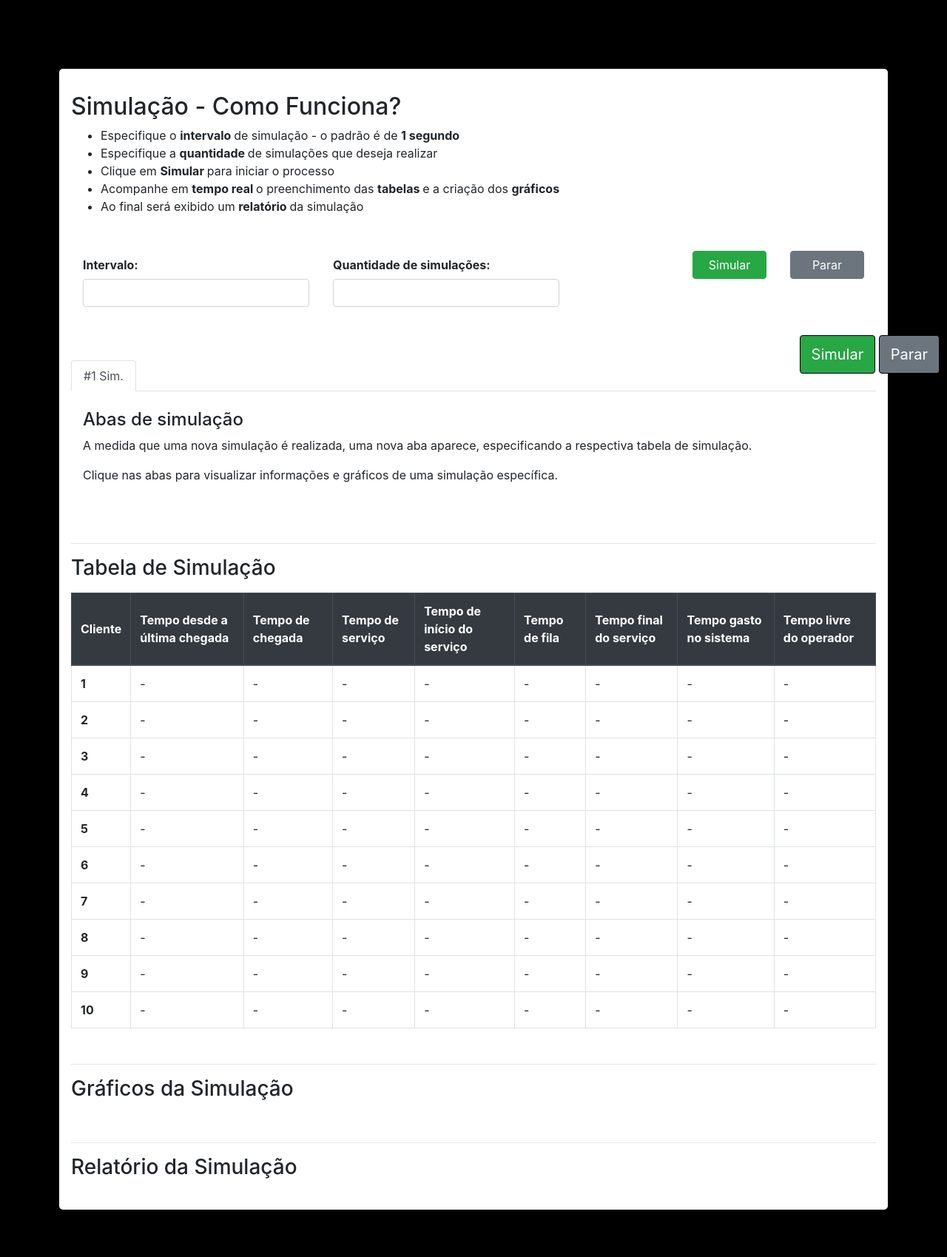
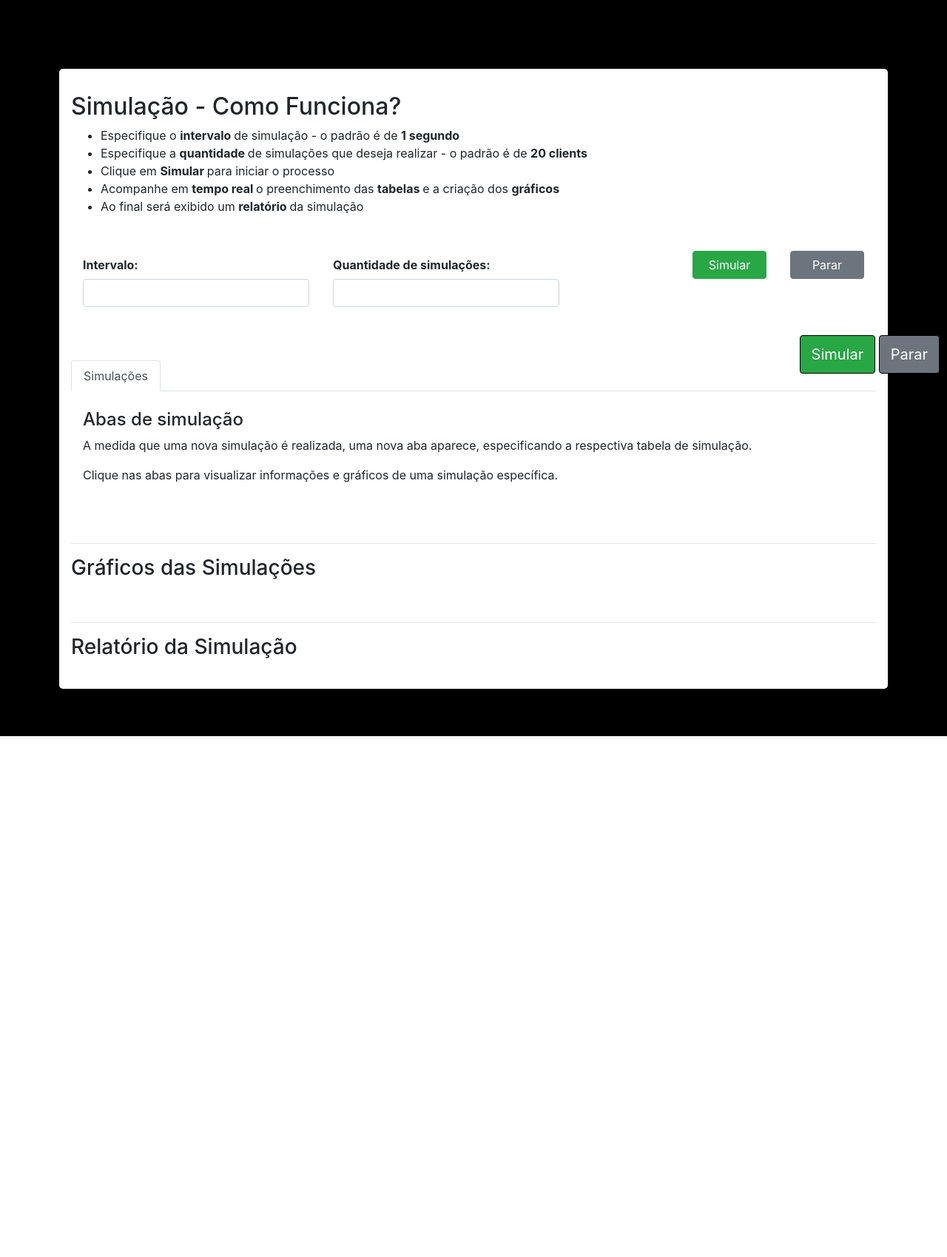
Before and after one commit to Abrothguer/Queue-Simulation, a Flask app: template templates/random.html.j2 in a window 1280 px wide. Shown: the part 299-1998 px from the top of the page at 74% size. After the commit the page ends 1294 px from the top, so only its background shows below. Run offline with Flask 2, Linux system fonts and the light colour scheme; the template is opened without the code that fills it: most values are stand-ins (such as "Sample title", 1, 10 or a date in 2020); some libraries are stand-ins or nearby versions.

Commit message:
Almost finished graphs and uniform implementation

```diff
--- a/app.py
+++ b/app.py
@@ -10,7 +10,7 @@ import json
 from flask import Flask, render_template, request, Response, session
 from forms import SimulationForm
 from models import RandomSimulation
-from simulation import get_simulated_data
+from simulation import get_simulated_data, get_simulation_data
 
 # Global Variables
 
@@ -36,48 +36,19 @@ def get_simulation():
     """
         Retorna uma simulação realizada
     """
-    data = [{'arrival-last': 9, 'arrival-total': 9, 'attendance': 10, 'attendance-begin': 9,
-             'attendance-end': 19, 'queue': 0, 'server-free': 9, 'system-total': 10},
-            {'arrival-last': 10, 'arrival-total': 19, 'attendance': 8, 'attendance-begin': 19,
-                'attendance-end': 27, 'queue': 0, 'server-free': 0, 'system-total': 8},
-            {'arrival-last': 9, 'arrival-total': 28, 'attendance': 8, 'attendance-begin': 28,
-                'attendance-end': 36, 'queue': 0, 'server-free': 1, 'system-total': 8},
-            {'arrival-last': 10, 'arrival-total': 38, 'attendance': 8, 'attendance-begin': 38,
-                'attendance-end': 46, 'queue': 0, 'server-free': 2, 'system-total': 8},
-            {'arrival-last': 10, 'arrival-total': 48, 'attendance': 9, 'attendance-begin': 48,
-                'attendance-end': 57, 'queue': 0, 'server-free': 2, 'system-total': 9},
-            {'arrival-last': 9, 'arrival-total': 57, 'attendance': 8, 'attendance-begin': 57,
-                'attendance-end': 65, 'queue': 0, 'server-free': 0, 'system-total': 8},
-            {'arrival-last': 11, 'arrival-total': 68, 'attendance': 10, 'attendance-begin': 68,
-                'attendance-end': 78, 'queue': 0, 'server-free': 3, 'system-total': 10},
-            {'arrival-last': 10, 'arrival-total': 78, 'attendance': 8, 'attendance-begin': 78,
-                'attendance-end': 86, 'queue': 0, 'server-free': 0, 'system-total': 8},
-            {'arrival-last': 10, 'arrival-total': 88, 'attendance': 8, 'attendance-begin': 88,
-                'attendance-end': 96, 'queue': 0, 'server-free': 2, 'system-total': 8},
-            {'arrival-last': 9, 'arrival-total': 97, 'attendance': 8, 'attendance-begin': 97,
-                'attendance-end': 105, 'queue': 0, 'server-free': 1, 'system-total': 8},
-            {'arrival-last': 10, 'arrival-total': 107, 'attendance': 10, 'attendance-begin': 107,
-                'attendance-end': 117, 'queue': 0, 'server-free': 2, 'system-total': 10},
-            {'arrival-last': 10, 'arrival-total': 117, 'attendance': 8, 'attendance-begin': 117,
-                'attendance-end': 125, 'queue': 0, 'server-free': 0, 'system-total': 8},
-            {'arrival-last': 11, 'arrival-total': 128, 'attendance': 10, 'attendance-begin': 128,
-                'attendance-end': 138, 'queue': 0, 'server-free': 3, 'system-total': 10},
-            {'arrival-last': 10, 'arrival-total': 138, 'attendance': 8, 'attendance-begin': 138,
-                'attendance-end': 146, 'queue': 0, 'server-free': 0, 'system-total': 8},
-            {'arrival-last': 10, 'arrival-total': 148, 'attendance': 9, 'attendance-begin': 148,
-                'attendance-end': 157, 'queue': 0, 'server-free': 2, 'system-total': 9},
-            {'arrival-last': 10, 'arrival-total': 158, 'attendance': 8, 'attendance-begin': 158,
-                'attendance-end': 166, 'queue': 0, 'server-free': 1, 'system-total': 8},
-            {'arrival-last': 9, 'arrival-total': 167, 'attendance': 10, 'attendance-begin': 167,
-                'attendance-end': 177, 'queue': 0, 'server-free': 1, 'system-total': 10},
-            {'arrival-last': 9, 'arrival-total': 176, 'attendance': 8, 'attendance-begin': 177,
-                'attendance-end': 185, 'queue': 1, 'server-free': 0, 'system-total': 9},
-            {'arrival-last': 11, 'arrival-total': 187, 'attendance': 9, 'attendance-begin': 187,
-                'attendance-end': 196, 'queue': 0, 'server-free': 2, 'system-total': 9},
-            {'arrival-last': 11, 'attendance': 10, 'arrival-total': 198, 'system-total': 10,
-                'queue': 0, 'attendance-begin': 198, 'attendance-end': 208, 'server-free': 2}]
-    session["simulations"].append(data)
-    return Response(json.dumps(data), mimetype="json")
+
+    simulation = RandomSimulation(
+        session["simulations"]["clients"],
+        (session["simulations"]["arv_min"], session["simulations"]["arv_max"]),
+        (session["simulations"]["atd_min"], session["simulations"]["atd_max"]),
+        "uniform").__dict__
+
+    print("\nMY SIMULATION BEFORE IS ", simulation)
+    get_simulation_data(simulation)
+    print("\nMY SIMULATION AFTER  IS ", simulation)
+
+    session["simulations"]["simulations"].append(simulation)
+    return Response(json.dumps(simulation), mimetype="json")
 
 
 @APP.route("/", methods=['GET', 'POST'])
@@ -100,7 +71,12 @@ def home():
               sim_form.arv_max.data != None and sim_form.atd_min.data != None and
               sim_form.atd_max.data != None):
 
-            session["simulations"] = []
+            session["simulations"] = {
+                "simulations": [], "clients": sim_form.clients.data,
+                "arv_min":sim_form.arv_min.data, "arv_max":sim_form.arv_max.data,
+                "atd_min":sim_form.atd_min.data, "atd_max":sim_form.atd_max.data}
+
+
             session["simulation"] = RandomSimulation(sim_form.clients.data, (
                 sim_form.arv_min.data, sim_form.arv_max.data), (
                     sim_form.atd_min.data, sim_form.atd_max.data), "uniform").__dict__
@@ -115,4 +91,4 @@ def home():
 # Global code
 
 if __name__ == "__main__":
-    APP.run(debug=True)
+    APP.run(host='0.0.0.0', debug=True)
--- a/static/js/simulation.js
+++ b/static/js/simulation.js
@@ -1,14 +1,13 @@
-// Variáveis Globais
+// GLOBAL VARIABLES
 var currentClient = 0;
 var currentSimulation = 0;
 
 var intervalId = null;
 var simuInterval = null;
 
-var simulationCount = $("#simulation-count").val();
-simulationCount = 20;
+var simulationCount = 20;
 
-// Objetos para plotar os gráficos
+// GRAPH OBJECTS
 var traceArrivals = {
     x: [],
     y: [],
@@ -33,7 +32,13 @@ var traceSystem = {
     mode: 'lines+markers'
 };
 
-// Layout básico para plotar
+var basicTrace = {
+    x: [],
+    y: [],
+    mode: 'lines+markers'
+};
+
+// BASIC LAYOUT TO PLOT
 var basicLayout = {
     title: {
         font: {
@@ -46,7 +51,7 @@ var basicLayout = {
     },
     xaxis: {
         title: {
-            text: '# Cliente',
+            text: '# Simulação',
             font: {
                 family: 'Courier New, monospace',
                 size: 18,
@@ -69,7 +74,7 @@ var basicLayout = {
     }
 }
 
-// Função para clonar um objeto
+// CLONE FUNCTION
 function clone(item) {
     if (!item) {
         return item;
@@ -95,64 +100,48 @@ function clone(item) {
     return result;
 }
 
-arrivalAttenanceLayout = clone(basicLayout);
-arrivalAttenanceLayout.title.text = "Tempos de chegada e atendimento";
-queueLayout = clone(basicLayout);
-queueLayout.title.text = "Tempos de espera na fila";
-systemLayout = clone(basicLayout);
-systemLayout.title.text = "Tempos gastos no sistema";
+// CONSTRUCTION OF PAGE GRAPHS
+function renderGraphs(){
+    Plotly.purge('arrival-attendance-means-graph');
+    Plotly.purge('durations-graph');
+    Plotly.purge('queue-means-graph');
+    Plotly.purge('operator-total-graph');
+    Plotly.purge('system-means-graph');
 
-Plotly.newPlot('arrival-attendance-graph', [traceArrivals, traceAttendances], arrivalAttenanceLayout);
-Plotly.newPlot('queue-graph', [traceQueue], queueLayout);
-Plotly.newPlot('system-graph', [traceSystem], systemLayout);
+    durationsLayout = clone(basicLayout);
+    durationsLayout.title.text = "Tempos totais da simulação";
+    durationsLayout.xaxis.range = [1, simulationCount];
 
-function fetchAndFill(){
-    if(currentClient >= clientCount){
-        stopSimulation();
-        return;
-    }
+    queueMeansLayout = clone(basicLayout);
+    queueMeansLayout.title.text = "Tempos médios na fila";
+    queueMeansLayout.xaxis.range = [1, simulationCount];
 
-    ++currentClient;
-    console.log(currentClient);
+    operatorTotalLayout = clone(basicLayout);
+    operatorTotalLayout.title.text = "Tempos livres do operador";
+    operatorTotalLayout.xaxis.range = [1, simulationCount];
 
-    fetch(fetchURL)
-    .then(response => {
-        response.text().then(rawData => {
+    systemMeansLayout = clone(basicLayout);
+    systemMeansLayout.title.text = "Tempos médios gastos no sistema";
+    systemMeansLayout.xaxis.range = [1, simulationCount];
 
-            var serverResponse = JSON.parse(rawData);
+    arrivalAttendanceMeansLayout = clone(basicLayout);
+    arrivalAttendanceMeansLayout.title.text = "Tempos médios de chegada e atendimento";
+    arrivalAttendanceMeansLayout.xaxis.range = [1, simulationCount];
 
-            columns = document.getElementById("client_" + currentClient).children;
-            columns[1].textContent = serverResponse["arrival-last"];
-            columns[2].textContent = serverResponse["arrival-total"];
-            columns[3].textContent = serverResponse["attendance"];
-            columns[4].textContent = serverResponse["attendance-begin"];
-            columns[5].textContent = serverResponse["queue"];
-            columns[6].textContent = serverResponse["attendance-end"];
-            columns[7].textContent = serverResponse["system-total"];
-            columns[8].textContent = serverResponse["server-free"];
+    arrivalTrace = clone(basicTrace);
+    arrivalTrace.name = "Tempos de chegada";
+    attendanceTrace = clone(basicTrace);
+    attendanceTrace.name = "Tempos de atendimento";
 
-            Plotly.extendTraces("arrival-attendance-graph", {
-                x: [[currentClient], [currentClient]],
-                y: [[serverResponse["arrival-last"]], [serverResponse["attendance"]]]
-            }, [0, 1]);
+    Plotly.newPlot('arrival-attendance-means-graph', [arrivalTrace, attendanceTrace], arrivalAttendanceMeansLayout);
+    Plotly.newPlot('durations-graph', [clone(basicTrace)], durationsLayout);
+    Plotly.newPlot('queue-means-graph', [clone(basicTrace)], queueMeansLayout);
+    Plotly.newPlot('operator-total-graph', [clone(basicTrace)], operatorTotalLayout);
+    Plotly.newPlot('system-means-graph', [clone(basicTrace)], systemMeansLayout);
 
-            Plotly.extendTraces("queue-graph", {
-                x: [[currentClient]],
-                y: [[serverResponse["queue"]]]
-            }, [0]);
-
-            Plotly.extendTraces("system-graph", {
-                x: [[currentClient]],
-                y: [[serverResponse["system-total"]]]
-            }, [0]);
-
-            if(currentClient == clientCount){
-                console.log("Time to get summary");
-            }
-        })
-    })
 }
 
+// TEMPLATES AND ELEMENTS
 var tableTemplate = '\
     <table class="table table-bordered">\
         <thead class="thead-dark">\
@@ -170,13 +159,46 @@ var tableTemplate = '\
         </thead>\
         <tbody id="tbody-{{simuNumber}}">\
         </tbody>\
-    </table>'
+    </table>';
 
-var navTab = '<a class="nav-item nav-link active" data-toggle="tab" href="#tab-{{simuNumber}}" role="tab" aria-controls="public" aria-expanded="true">#{{simuNumber}} Sim.</a>'
-var divTab = '<div role="tabpanel" class="tab-pane fade active show mt-2" id="tab-{{simuNumber}}" aria-labelledby="public-tab" aria-expanded="true"></div>'
+var summaryTemplate = '\
+    <table class="table table-bordered">\
+        <thead class="thead-dark">\
+            <tr>\
+                <th>Estatística</th>\
+                <th>Valor</th>\
+            </tr>\
+        </thead>\
+        <tbody id="summary-{{simuNumber}}">\
+        </tbody>\
+    </table>';
+
+var summaryStats = [
+    "Tempo total na fila",
+    "Tempo médio na fila",
+    "Probabilidade de espera",
+    "Intervalo médio de chegada",
+    "Intervalo médio de atendimento",
+    "Tempo total de serviço",
+    "Tempo médio de serviço",
+    "Tempo total no sistema",
+    "Tempo médio no sistema",
+    "Tempo livre do operador",
+    "Probabilidade do operador ocioso"
+];
+
+var summaryRows = []
+
+for(var i = 0; i < summaryStats.length; ++i){
+    var summaryRow = document.createElement("TR");
+    var td = document.createElement("TD");
+    td.innerHTML = summaryStats[i];
+    summaryRow.appendChild(td);
+    summaryRows.push(summaryRow);
+}
 
 var tableRow = document.createElement("TR");
-for(var j = 0; j < 9; ++j){
+for(var i = 0; i < 9; ++i){
     tableRow.appendChild(document.createElement("TD"));
 }
 
@@ -190,6 +212,9 @@ tabDiv.setAttribute("role", "tabpanel");
 tabDiv.setAttribute("class", "tab-pane fade mt-2");
 tabDiv.setAttribute("aria-expanded", "false");
 
+
+// FILLING TABLES WITH CONTENT
+
 function fillRow(simuNumber, rowNumber, row){
     columns = document.getElementById("sim-" + simuNumber + "-clt-" + rowNumber).children;
     columns[1].textContent = row["arrival-last"];
@@ -201,6 +226,24 @@ function fillRow(simuNumber, rowNumber, row){
     columns[7].textContent = row["system-total"];
     columns[8].textContent = row["server-free"];
 }
+
+function fillSummary(simuNumber, summary){
+    var summaryContent = document.getElementById("summary-" + simuNumber).children;
+
+    summaryContent[0][1].textContent = summary[""];
+    summaryContent[1][1].textContent = summary[""];
+    summaryContent[2][1].textContent = summary[""];
+    summaryContent[3][1].textContent = summary[""];
+    summaryContent[4][1].textContent = summary[""];
+    summaryContent[5][1].textContent = summary[""];
+    summaryContent[6][1].textContent = summary[""];
+    summaryContent[7][1].textContent = summary[""];
+    summaryContent[8][1].textContent = summary[""];
+    summaryContent[9][1].textContent = summary[""];
+    summaryContent[10][1].textContent = summary[""];
+}
+
+// REDERING TAB CONTENT
 
 function renderTable(simuNumber, nRows, simulation){
 
@@ -223,27 +266,47 @@ function renderTable(simuNumber, nRows, simulation){
         rowClone.children[0].innerHTML = i;
 
         tbody.appendChild(rowClone);
-        fillRow(simuNumber, i, simulation[i-1]);
+        fillRow(simuNumber, i, simulation.iteration_values[i-1]);
     }
     reAdjust();
+}
 
-    /*
-    for(var i = 0; i < nRows; ++i){
-        var row = document.createElement("TR");
-        row.setAttribute("id", "sim-" + simuNumber + "-clt-" + i);
+function renderSummary(simuNumber, summary){
 
-        var client = document.createElement("TD");
-        client.setAttribute("class", "font-weight-bold");
-        client.innerHTML = i;
-        row.appendChild(client);
+    document.getElementById("sum-" + simuNumber).innerHTML = summaryTemplate.replace("{{simuNumber}}", simuNumber);
+    var summary = document.getElementById("summary-" + simuNumber);
 
-        for(var j = 0; j < 8; ++j){
-            row.appendChild(document.createElement("TD"));
-        }
-        tbody.appendChild(row);
+    for(var i = 0; i < summaryStats.length; ++i){
+        summary.appendChild(summaryRows[i].cloneNode(true));
     }
-    */
+    fillSummary(simuNumber, summary);
 }
+
+// FILLING SIMULATION GRAPHS
+function fillGraph(simuNumber, summary){
+    Plotly.extendTraces("system-means-graph", {
+        x: [[simuNumber]],
+        y: [[1]]
+    }, [0]);
+    Plotly.extendTraces("operator-total-graph", {
+        x: [[simuNumber]],
+        y: [[1]]
+    }, [0]);
+    Plotly.extendTraces("durations-graph", {
+        x: [[simuNumber]],
+        y: [[1]]
+    }, [0]);
+    Plotly.extendTraces("queue-means-graph", {
+        x: [[simuNumber]],
+        y: [[1]]
+    }, [0]);
+    Plotly.extendTraces("arrival-attendance-means-graph", {
+        x: [[simuNumber], [currentClient]],
+        y: [[1], [1]]
+    }, [0, 1]);
+}
+
+// SIMULATION
 
 function fetchSimulation(){
     if(currentSimulation >= simulationCount){
@@ -257,8 +320,11 @@ function fetchSimulation(){
         response.text().then(rawData => {
 
             var serverResponse = JSON.parse(rawData);
-            console.log("RESPONSE", serverResponse);
-            renderTable(currentSimulation, simulationCount, serverResponse)
+            console.log("RESPONSE", simulationCount, serverResponse);
+
+            renderTable(currentSimulation, clientCount, serverResponse);
+            renderGraph(currentSimulation, serverResponse["summary"]);
+            fillGraph(currentSimulation, serverResponse["summary"]);
         })
     })
 }
@@ -266,109 +332,14 @@ function fetchSimulation(){
 function startSimulation(){
     var simGap = parseFloat(document.getElementById("sim-gap").value);
     simGap = isNaN(simGap) || simGap <= 0 ? 1000 : simGap*1000;
-    intervalId = setInterval(fetchAndFill, simGap);
+
+    let sc = $("#simulation-count").val();
+    simulationCount = sc == "" || isNaN(parseFloat(sc)) ? simulationCount : parseFloat(sc);
+
+    renderGraphs();
     simuInterval = setInterval(fetchSimulation, simGap);
 }
 
 function stopSimulation(){
-    window.clearInterval(intervalId);
     window.clearInterval(simuInterval);
 }
-
-
-
-
-
-
-
-
-
-
-
-var hidWidth;
-var scrollBarWidths = 40;
-
-var widthOfList = function(){
-    var itemsWidth = 0;
-    $('.list a').each(function(){
-        var itemWidth = $(this).outerWidth();
-        itemsWidth+=itemWidth;
-    });
-    return itemsWidth;
-};
-
-var widthOfHidden = function(){
-    var ww = 0 - $('.wrapper').outerWidth();
-    var hw = (($('.wrapper').outerWidth())-widthOfList()-getLeftPosi())-scrollBarWidths;
-    var rp = $(document).width() - ($('.nav-item.nav-link').last().offset().left + $('.nav-item.nav-link').last().outerWidth());
-
-    if (ww>hw) {
-        //return ww;
-        return (rp>ww?rp:ww);
-    }
-    else {
-        //return hw;
-        return (rp>hw?rp:hw);
-    }
-};
-
-var getLeftPosi = function(){
-    var ww = 0 - $('.wrapper').outerWidth();
-    var lp = $('.list').position().left;
-
-    if (ww>lp) {
-        return ww;
-    }
-    else {
-        return lp;
-    }
-};
-
-var reAdjust = function(){
-
-  // check right pos of last nav item
-  var rp = $(document).width() - ($('.nav-item.nav-link').last().offset().left + $('.nav-item.nav-link').last().outerWidth());
-  if (($('.wrapper').outerWidth()) < widthOfList() && (rp<0)) {
-    $('.scroller-right').show().css('display', 'flex');
-  }
-  else {
-    $('.scroller-right').hide();
-  }
-
-  if (getLeftPosi()<0) {
-    $('.scroller-left').show().css('display', 'flex');
-  }
-  else {
-    $('.item').animate({left:"-="+getLeftPosi()+"px"},'slow');
-  	$('.scroller-left').hide();
-  }
-}
-
-reAdjust();
-
-$(window).on('resize',function(e){
-  	reAdjust();
-});
-
-$('.scroller-right').click(function() {
-
-  $('.scroller-left').fadeIn('slow');
-  $('.scroller-right').fadeOut('slow');
-
-  var pace = widthOfHidden();
-  pace = pace > -500 ? pace-100 : -500;
-  $('.list').animate({left:"+="+pace+"px"},'slow',function(){
-    reAdjust();
-  });
-});
-
-$('.scroller-left').click(function() {
-
-	$('.scroller-right').fadeIn('slow');
-	$('.scroller-left').fadeOut('slow');
-
-    console.log(getLeftPosi());
-  	$('.list').animate({left:"-="+getLeftPosi()+"px"},'slow',function(){
-  	    reAdjust();
-  	});
-});
--- /dev/null
+++ b/static/js/tabslider.js
@@ -0,0 +1,86 @@
+var hidWidth;
+var scrollBarWidths = 40;
+
+var widthOfList = function(){
+    var itemsWidth = 0;
+    $('.list a').each(function(){
+        var itemWidth = $(this).outerWidth();
+        itemsWidth+=itemWidth;
+    });
+    return itemsWidth;
+};
+
+var widthOfHidden = function(){
+    var ww = 0 - $('.wrapper').outerWidth();
+    var hw = (($('.wrapper').outerWidth())-widthOfList()-getLeftPosi())-scrollBarWidths;
+    var rp = $(document).width() - ($('.nav-item.nav-link').last().offset().left + $('.nav-item.nav-link').last().outerWidth());
+
+    if (ww>hw) {
+        //return ww;
+        return (rp>ww?rp:ww);
+    }
+    else {
+        //return hw;
+        return (rp>hw?rp:hw);
+    }
+};
+
+var getLeftPosi = function(){
+    var ww = 0 - $('.wrapper').outerWidth();
+    var lp = $('.list').position().left;
+
+    if (ww>lp) {
+        return ww;
+    }
+    else {
+        return lp;
+    }
+};
+
+var reAdjust = function(){
+    // check right pos of last nav item
+    var rp = $(document).width() - ($('.nav-item.nav-link').last().offset().left + $('.nav-item.nav-link').last().outerWidth());
+    if (($('.wrapper').outerWidth()) < widthOfList() && (rp<0)) {
+        $('.scroller-right').show().css('display', 'flex');
+    }
+    else {
+        $('.scroller-right').hide();
+    }
+
+    if (getLeftPosi()<0) {
+        $('.scroller-left').show().css('display', 'flex');
+    }
+    else {
+        $('.item').animate({left:"-="+getLeftPosi()+"px"},'slow');
+    	$('.scroller-left').hide();
+    }
+}
+
+reAdjust();
+$(window).on('resize',function(e){
+  	reAdjust();
+});
+
+$('.scroller-right').click(function() {
+
+    $('.scroller-left').fadeIn('slow');
+    $('.scroller-right').fadeOut('slow');
+
+    var pace = widthOfHidden();
+    pace = pace > -500 ? pace-100 : -500;
+
+    $('.list').animate({left:"+="+pace+"px"},'slow',function(){
+        reAdjust();
+    });
+});
+
+$('.scroller-left').click(function() {
+
+	$('.scroller-right').fadeIn('slow');
+    $('.scroller-left').fadeOut('slow');
+
+    console.log(getLeftPosi());
+  	$('.list').animate({left:"-="+getLeftPosi()+"px"},'slow',function(){
+  	    reAdjust();
+  	});
+});
--- a/templates/random.html.j2
+++ b/templates/random.html.j2
@@ -32,7 +32,7 @@
         <h2> Simulação - Como Funciona? </h2>
         <ul>
             <li> Especifique o <b> intervalo </b> de simulação - o padrão é de <b>1 segundo </b> </li>
-            <li> Especifique a <b> quantidade </b> de simulações que deseja realizar </li>
+            <li> Especifique a <b> quantidade </b> de simulações que deseja realizar - o padrão é de <b>20 clients</b> </li>
             <li> Clique em <b> Simular </b> para iniciar o processo </li>
             <li> Acompanhe em <b> tempo real </b> o preenchimento das <b> tabelas </b> e a criação dos <b> gráficos </b> </li>
             <li> Ao final será exibido um <b> relatório </b> da simulação </li>
@@ -84,7 +84,7 @@
 
             <div class="wrapper">
                 <nav class="nav nav-tabs list mt-2" id="slider-tab" role="tablist">
-                    <a class="nav-item nav-link active" data-toggle="tab" href="#tab1" role="tab" aria-controls="public" aria-expanded="true">#1 Sim.</a>
+                    <a class="nav-item nav-link active" data-toggle="tab" href="#tab1" role="tab" aria-controls="public" aria-expanded="true">Simulações</a>
                 </nav>
             </div>
 
@@ -105,64 +105,36 @@
         </div>
     </section>
 
-    <section id="simu-table" class="mt-5">
-        <hr>
-        <h3 class="mb-3"> Tabela de Simulação</h3>
-
-        <table class="table table-bordered">
-            <thead class="thead-dark">
-                <tr>
-                    <th>Cliente</th>
-                    <th>Tempo desde a última chegada</th>
-                    <th>Tempo de chegada</th>
-                    <th>Tempo de serviço</th>
-                    <th>Tempo de início do serviço</th>
-                    <th>Tempo de fila</th>
-                    <th>Tempo final do serviço</th>
-                    <th>Tempo gasto no sistema</th>
-                    <th>Tempo livre do operador</th>
-                </tr>
-            </thead>
-
-            <tbody>
-
-                {% for clt in range(simulation.clients) %}
-                <tr id="client_{{ clt + 1}}">
-                    <td class="font-weight-bold" scope="row">{{ clt + 1}}</td>
-                    <td>-</td>
-                    <td>-</td>
-                    <td>-</td>
-                    <td>-</td>
-                    <td>-</td>
-                    <td>-</td>
-                    <td>-</td>
-                    <td>-</td>
-                </tr>
-                {% endfor %}
-
-            </tbody>
-
-        </table>
-    </section>
-
     <section id="simu-graphs" class="mt-5">
         <hr class="w-100">
-        <h3>Gráficos da Simulação</h3>
+        <h3>Gráficos das Simulações</h3>
 
         <div class="row">
 
             <div class="col-sm-12">
-                <div id="arrival-attendance-graph">
+                <div id="arrival-attendance-means-graph">
 
                 </div>
             </div>
+            <div class="col-sm-12">
+                <div id="durations-graph">
 
-            <div id="queue-graph" class="col-sm-6">
+                </div>
+            </div>
+            <div class="col-sm-12">
+                <div id="queue-means-graph">
 
+                </div>
             </div>
+            <div class="col-sm-12">
+                <div id="operator-total-graph">
 
-            <div id="system-graph" class="col-sm-6">
+                </div>
+            </div>
+            <div class="col-sm-12">
+                <div id="system-means-graph">
 
+                </div>
             </div>
 
         </div>
@@ -171,6 +143,10 @@
     <section id="simu-summary" class="mt-5">
         <hr class="w-100">
         <h3>Relatório da Simulação</h3>
+
+
+
+
     </section>
 
 </div>
@@ -196,6 +172,7 @@
     var fetchURL = "{{ url_for('simulate_random') }}"
     var simulationURL = "{{ url_for('get_simulation') }}"
 </script>
+<script src="{{ url_for('static', filename='js/tabslider.js') }}"></script>
 <script src="{{ url_for('static', filename='js/simulation.js') }}"></script>
 
 {% endblock %}
```
Also changed, not shown: simulation.py (+34 -1 lines), static/js/master.js (+0 -65 lines), static/css/simstyle.css (line endings or trailing spaces).
